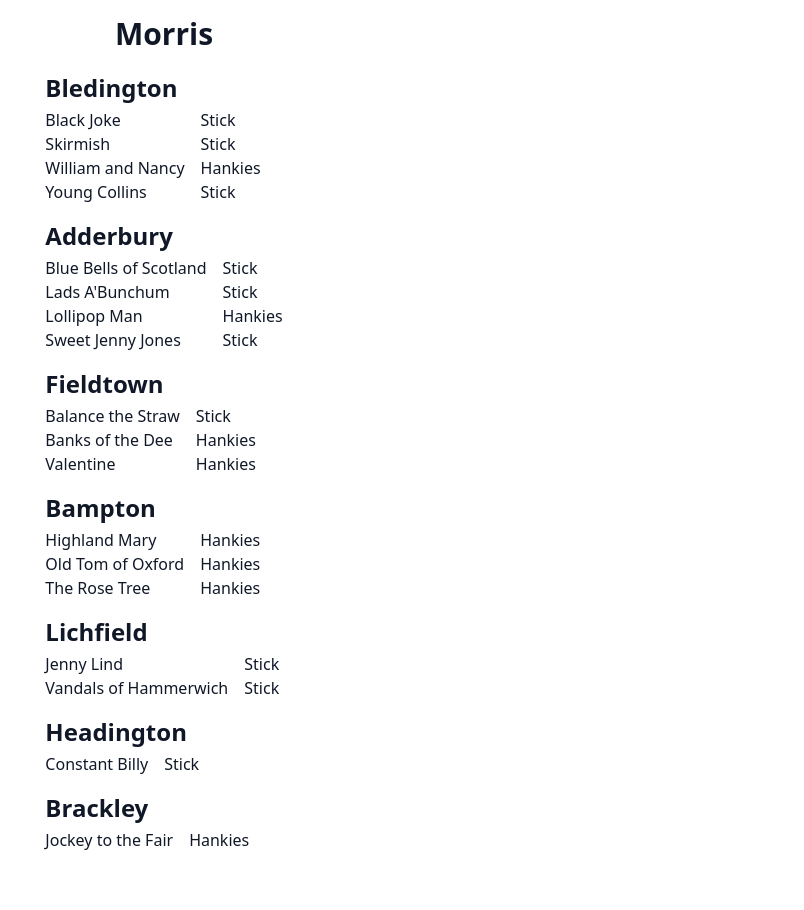
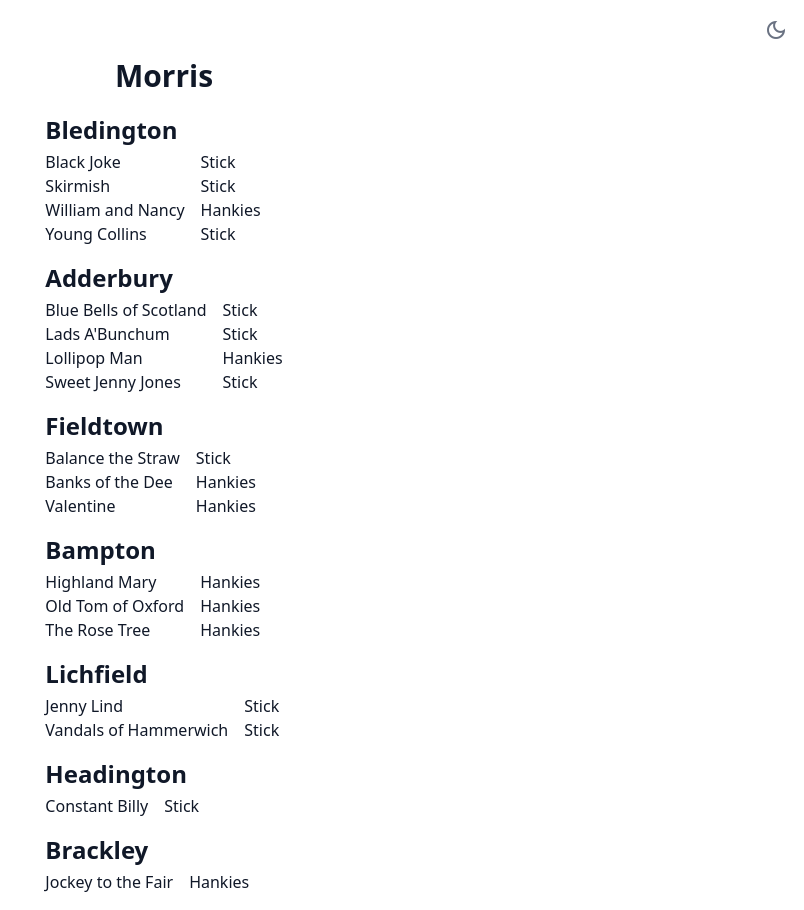
Before and after one commit to paulsbond/morris, a React (Vite) app: page /#/ in a window 1280 px wide. Shown: the whole page, without its empty margins (476-1280 px from the left). Before the commit the page ends 868 px from the top, so only its background shows below. Built offline with nearby package versions, Linux system fonts and the light colour scheme.

Commit message:
Dark mode

```diff
--- a/index.html
+++ b/index.html
@@ -1,5 +1,5 @@
 <!doctype html>
-<html lang="en">
+<html lang="en" class="bg-white dark:bg-gray-800">
   <head>
     <meta charset="utf-8" />
     <meta name="viewport" content="width=device-width, initial-scale=1" />
--- a/src/App.css
+++ b/src/App.css
@@ -1,5 +1,9 @@
 @import "tailwindcss";
 
-.material-symbols-outlined {
-  font-size: inherit !important;
+@custom-variant dark (&:where(.dark, .dark *));
+
+@layer base {
+  .material-symbols-outlined {
+    @apply cursor-pointer align-middle text-gray-500 dark:text-gray-400;
+  }
 }
--- a/src/App.tsx
+++ b/src/App.tsx
@@ -2,6 +2,7 @@ import { StrictMode } from "react";
 import { createRoot } from "react-dom/client";
 import { HashRouter, Routes, Route } from "react-router";
 
+import { ThemeButton } from "./ThemeButton";
 import { Home } from "./pages/Home";
 
 import "./App.css";
@@ -12,7 +13,8 @@ const root = document.getElementById("root")!;
 createRoot(root).render(
   <HashRouter>
     <StrictMode>
-      <div className="flex flex-col gap-4 p-4 text-gray-900">
+      <div className="flex flex-col gap-4 p-4 text-gray-900 dark:text-gray-100">
+        <ThemeButton />
         <Routes>
           <Route index element={<Home />} />
         </Routes>
--- /dev/null
+++ b/src/Hooks.ts
@@ -0,0 +1,11 @@
+import { Dispatch, SetStateAction, useEffect, useState } from "react";
+
+export function useLocalStorage<T>(
+  key: string,
+  initialState: T,
+): [T, Dispatch<SetStateAction<T>>] {
+  const item = localStorage.getItem(key);
+  const [state, setState] = useState(item ? JSON.parse(item) : initialState);
+  useEffect(() => localStorage.setItem(key, JSON.stringify(state)), [state]);
+  return [state, setState];
+}
--- /dev/null
+++ b/src/IconButton.tsx
@@ -0,0 +1,18 @@
+export function IconButton(props: {
+  icon: string;
+  onClick: () => void;
+  aria_label: string;
+  className?: string;
+}) {
+  return (
+    <button
+      onClick={props.onClick}
+      aria-label={props.aria_label}
+      className={props.className}
+    >
+      <span aria-hidden="true" className="material-symbols-outlined">
+        {props.icon}
+      </span>
+    </button>
+  );
+}
--- /dev/null
+++ b/src/ThemeButton.tsx
@@ -0,0 +1,25 @@
+import { useEffect } from "react";
+import { useLocalStorage } from "./Hooks";
+import { IconButton } from "./IconButton";
+
+const prefersDark = () =>
+  window.matchMedia("(prefers-color-scheme: dark)").matches;
+
+export function ThemeButton() {
+  const [dark, setDark] = useLocalStorage("dark", prefersDark());
+
+  useEffect(() => {
+    const element = document.documentElement;
+    if (dark) element.classList.add("dark");
+    else element.classList.remove("dark");
+  }, [dark]);
+
+  return (
+    <IconButton
+      icon={dark ? "light_mode" : "dark_mode"}
+      onClick={() => setDark((prev) => !prev)}
+      aria_label={dark ? "Switch to light theme" : "Switch to dark theme"}
+      className="self-end"
+    />
+  );
+}
```
